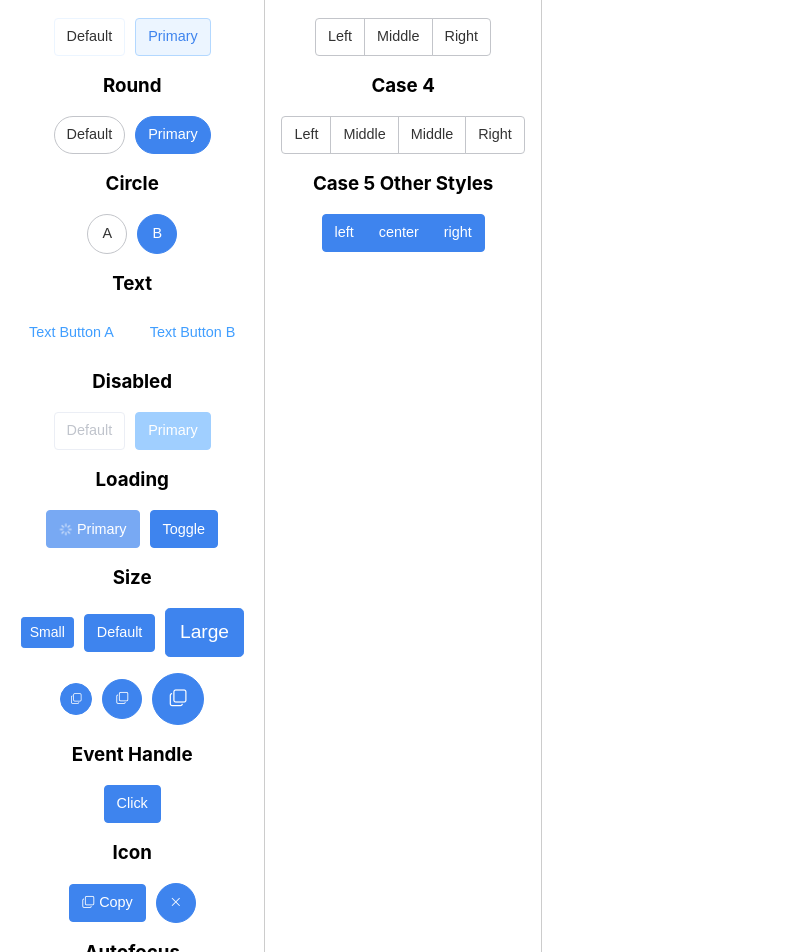
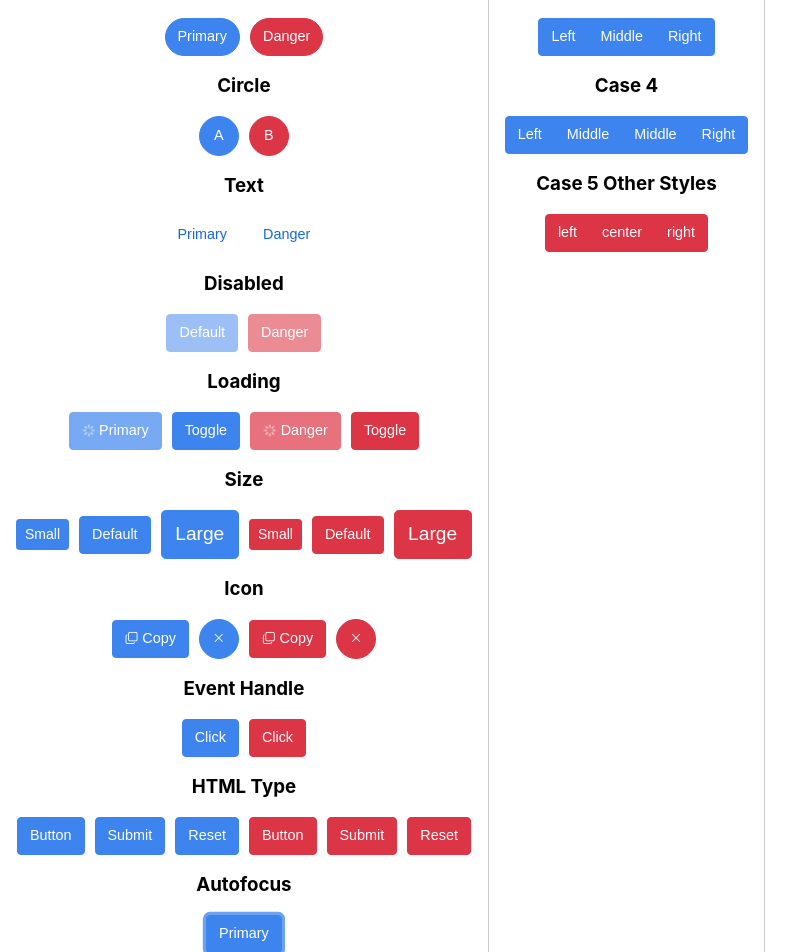
Before and after one commit to midoushitongtong/other-code, a Vue app in the folder learn-vue-component/: page / in a window 1280 px wide. Shown: the part 340-1292 px from the top of the page, without its empty margins (0-812 px from the left). Built offline with nearby package versions, Linux system fonts and the light colour scheme.

Commit message:
chore: save code

```diff
--- a/learn-vue-component/src/App.vue
+++ b/learn-vue-component/src/App.vue
@@ -11,6 +11,7 @@ import ButtonTest from './views/button-test/ButtonTest.vue';
 import ButtonGroupTest from './views/button-group-test/ButtonGroupTest.vue';
 
 @Component({
+  name: 'App',
   components: {
     ButtonTest,
     ButtonGroupTest,
--- a/learn-vue-component/src/components/button/Button.scss
+++ b/learn-vue-component/src/components/button/Button.scss
@@ -10,8 +10,12 @@
   cursor: pointer;
   transition: 0.15s border-color ease, 0.15s background-color ease, 0.15s color ease,
     0.15s box-shadow ease;
-  &:focus {
+  &:hover {
     z-index: 1;
+  }
+  &:focus,
+  &:active {
+    z-index: 2;
   }
 
   // round
@@ -33,13 +37,13 @@
   &.is-text {
     border-color: transparent;
     background-color: transparent;
-    color: $primary-color-dark;
+    color: $primary-background-color-hover;
     &:hover,
     &:active,
     &:focus {
       border-color: transparent;
       background-color: transparent;
-      color: $primary-color-dark;
+      color: $primary-background-color-hover;
       box-shadow: none;
     }
   }
@@ -74,68 +78,18 @@
     margin-left: 0.25rem;
   }
 
-  // type - default
-  $button-type-default-class-name: & + '-' + 'default';
-  @at-root {
-    #{$button-type-default-class-name} {
-      border-color: $default-border-color;
-      background-color: $default-color;
-      color: $default-text-color;
-      &:hover,
-      &:active {
-        border-color: $default-border-color-dark;
-        background-color: $default-color-dark;
-        color: $default-text-color-dark;
-      }
-      &:focus {
-        box-shadow: $default-focus-shadow;
-      }
-
-      // plain
-      &.is-plain {
-        border-color: $default-plan-border-color;
-        background-color: $default-plan-color;
-        color: $default-plan-text-color;
-        &:hover,
-        &:active {
-          border-color: $default-plan-border-color-dark;
-          background-color: $default-plan-color-dark;
-          color: $default-plan-text-color-dark;
-        }
-        &:focus {
-          box-shadow: $default-plan-focus-shadow;
-        }
-      }
-
-      // disabled
-      &.is-disabled {
-        border-color: $default-disabled-border-color;
-        background-color: $default-disabled-color;
-        color: $default-disabled-text-color;
-        &:hover,
-        &:active,
-        &:focus {
-          border-color: $default-disabled-border-color;
-          background-color: $default-disabled-color;
-          color: $default-disabled-text-color;
-          box-shadow: none;
-        }
-      }
-    }
-  }
-
   // type - primary
   $button-type-primary-class-name: & + '-' + 'primary';
   @at-root {
     #{$button-type-primary-class-name} {
       border-color: $primary-border-color;
-      background-color: $primary-color;
+      background-color: $primary-background-color;
       color: $primary-text-color;
       &:hover,
       &:active {
-        border-color: $primary-border-color-dark;
-        background-color: $primary-color-dark;
-        color: $primary-text-color-dark;
+        border-color: $primary-border-color-hover;
+        background-color: $primary-background-color-hover;
+        color: $primary-text-color-hover;
       }
       &:focus {
         box-shadow: $primary-focus-shadow;
@@ -144,13 +98,13 @@
       // plain
       &.is-plain {
         border-color: $primary-plan-border-color;
-        background-color: $primary-plan-color;
+        background-color: $primary-plan-background-color;
         color: $primary-plan-text-color;
         &:hover,
         &:active {
-          border-color: $primary-plan-border-color-dark;
-          background-color: $primary-plan-color-dark;
-          color: $primary-plan-text-color-dark;
+          border-color: $primary-plan-border-color-hover;
+          background-color: $primary-plan-background-color-hover;
+          color: $primary-plan-text-color-hover;
         }
         &:focus {
           box-shadow: $primary-plan-focus-shadow;
@@ -160,14 +114,64 @@
       // disabled
       &.is-disabled {
         border-color: $primary-disabled-border-color;
-        background-color: $primary-disabled-color;
+        background-color: $primary-disabled-background-color;
         color: $primary-disabled-text-color;
         &:hover,
         &:active,
         &:focus {
           border-color: $primary-disabled-border-color;
-          background-color: $primary-disabled-color;
+          background-color: $primary-disabled-background-color;
           color: $primary-disabled-text-color;
+          box-shadow: none;
+        }
+      }
+    }
+  }
+
+  // type - danger
+  $button-type-danger-class-name: & + '-' + 'danger';
+  @at-root {
+    #{$button-type-danger-class-name} {
+      border-color: $danger-border-color;
+      background-color: $danger-background-color;
+      color: $danger-text-color;
+      &:hover,
+      &:active {
+        border-color: $danger-border-color-hover;
+        background-color: $danger-background-color-hover;
+        color: $danger-text-color-hover;
+      }
+      &:focus {
+        box-shadow: $danger-focus-shadow;
+      }
+
+      // plain
+      &.is-plain {
+        border-color: $danger-plan-border-color;
+        background-color: $danger-plan-background-color;
+        color: $danger-plan-text-color;
+        &:hover,
+        &:active {
+          border-color: $danger-plan-border-color-hover;
+          background-color: $danger-plan-background-color-hover;
+          color: $danger-plan-text-color-hover;
+        }
+        &:focus {
+          box-shadow: $danger-plan-focus-shadow;
+        }
+      }
+
+      // disabled
+      &.is-disabled {
+        border-color: $danger-disabled-border-color;
+        background-color: $danger-disabled-background-color;
+        color: $danger-disabled-text-color;
+        &:hover,
+        &:active,
+        &:focus {
+          border-color: $danger-disabled-border-color;
+          background-color: $danger-disabled-background-color;
+          color: $danger-disabled-text-color;
           box-shadow: none;
         }
       }
--- a/learn-vue-component/src/components/button/Button.vue
+++ b/learn-vue-component/src/components/button/Button.vue
@@ -2,8 +2,8 @@
   <button
     :class="[
       'a-button',
-      type && buildButtonTypeClass(),
-      size && buildButtonSizeClass(),
+      type && `a-button-${this.type}`,
+      size && `a-button-${this.size}`,
       plain && 'is-plain',
       round && 'is-round',
       circle && 'is-circle',
@@ -11,9 +11,9 @@
       text && 'is-text',
       loading && 'is-loading',
     ]"
-    :disabled="disabled"
-    :type="buildHtmlType()"
+    :type="this.htmlType"
     :autofocus="autofocus"
+    :disabled="disabled || loading"
     @click="handleClick"
   >
     <i v-if="loading" class="a-icon-loading" />
@@ -27,15 +27,17 @@
 <script lang="ts">
 import { Vue, Component, Prop, Emit } from 'vue-property-decorator';
 
-@Component
+@Component({
+  name: 'Button',
+})
 export default class Button extends Vue {
   // type
   @Prop({
     type: String,
     required: false,
-    default: 'default',
+    default: 'primary',
     validator: (value) => {
-      return ['default', 'primary'].indexOf(value) !== -1;
+      return ['primary', 'danger'].indexOf(value) !== -1;
     },
   })
   private readonly type!: string;
@@ -120,6 +122,8 @@ export default class Button extends Vue {
 
   // autofocus
   @Prop({
+    type: Boolean,
+    required: false,
     default: false,
   })
   private readonly autofocus!: boolean;
@@ -130,29 +134,9 @@ export default class Button extends Vue {
     return e;
   }
 
-  // generate button type class
-  private buildButtonTypeClass = (): string => {
-    return `a-button-${this.type}`;
-  };
-
-  // generate button size class
-  private buildButtonSizeClass = (): string => {
-    return `a-button-${this.size}`;
-  };
-
-  // generate html type
-  private buildHtmlType = (): string => {
-    return this.htmlType;
-  };
-
   // handle button click event
   private handleClick = (e: MouseEvent): void => {
-    if (this.disabled) {
-      return;
-    }
-
     if (this.$listeners.click) {
-      // this.$listeners.click();
       this.click(e);
     }
   };
--- a/learn-vue-component/src/views/button-group-test/ButtonGroupTest.vue
+++ b/learn-vue-component/src/views/button-group-test/ButtonGroupTest.vue
@@ -52,9 +52,9 @@
     </section>
     <section class="section">
       <ButtonGroup>
-        <Button type="primary">left</Button>
-        <Button type="primary">center</Button>
-        <Button type="primary">right</Button>
+        <Button type="danger">left</Button>
+        <Button type="danger">center</Button>
+        <Button type="danger">right</Button>
       </ButtonGroup>
     </section>
   </div>
@@ -66,6 +66,7 @@ import Button from '../../components/button/Button.vue';
 import ButtonGroup from '../../components/button-group/ButtonGroup.vue';
 
 @Component({
+  name: 'ButtonGroupTest',
   components: {
     Button,
     ButtonGroup,
--- a/learn-vue-component/src/views/button-test/ButtonTest.vue
+++ b/learn-vue-component/src/views/button-test/ButtonTest.vue
@@ -9,34 +9,24 @@
       <h3>Type</h3>
     </section>
     <section class="section">
-      <Button>Default</Button>
-      <Button type="primary">Primary</Button>
-    </section>
-
-    <section class="section">
-      <h3>HTML Type</h3>
-    </section>
-    <section class="section">
-      <Button type="primary">button</Button>
-      <Button type="primary" htmlType="submit">submit</Button>
-
-      <Button type="primary" htmlType="reset">reset</Button>
+      <Button>Primary</Button>
+      <Button type="danger">Danger</Button>
     </section>
 
     <section class="section">
       <h3>Plain</h3>
     </section>
     <section class="section">
-      <Button plain>Default</Button>
-      <Button type="primary" plain>Primary</Button>
+      <Button plain>Primary</Button>
+      <Button type="danger" plain>Danger</Button>
     </section>
 
     <section class="section">
       <h3>Round</h3>
     </section>
     <section class="section">
-      <Button round>Default</Button>
-      <Button type="primary" round>Primary</Button>
+      <Button round>Primary</Button>
+      <Button type="danger" round>Danger</Button>
     </section>
 
     <section class="section">
@@ -44,15 +34,15 @@
     </section>
     <section class="section">
       <Button circle>A</Button>
-      <Button type="primary" circle>B</Button>
+      <Button type="danger" circle>B</Button>
     </section>
 
     <section class="section">
       <h3>Text</h3>
     </section>
     <section class="section">
-      <Button text>Text Button A</Button>
-      <Button text>Text Button B</Button>
+      <Button text>Primary</Button>
+      <Button type="primary" text>Danger</Button>
     </section>
 
     <section class="section">
@@ -60,57 +50,66 @@
     </section>
     <section class="section">
       <Button disabled>Default</Button>
-      <Button type="primary" disabled>Primary</Button>
+      <Button type="danger" disabled>Danger</Button>
     </section>
 
     <section class="section">
       <h3>Loading</h3>
     </section>
     <section class="section">
-      <Button type="primary" :loading="loading">Primary</Button>
-      <Button type="primary" @click="handleToggleLoading">Toggle</Button>
+      <Button :loading="loading">Primary</Button>
+      <Button @click="handleToggleLoading">Toggle</Button>
+      <Button type="danger" :loading="loading">Danger</Button>
+      <Button type="danger" @click="handleToggleLoading">Toggle</Button>
     </section>
 
     <section class="section">
       <h3>Size</h3>
     </section>
     <section class="section">
-      <Button type="primary" size="small">Small</Button>
-      <Button type="primary">Default</Button>
-      <Button type="primary" size="large">Large</Button>
+      <Button size="small">Small</Button>
+      <Button>Default</Button>
+      <Button size="large">Large</Button>
+      <Button type="danger" size="small">Small</Button>
+      <Button type="danger">Default</Button>
+      <Button type="danger" size="large">Large</Button>
+    </section>
+
+    <section class="section">
+      <h3>Icon</h3>
     </section>
     <section class="section">
-      <Button type="primary" size="small" circle>
-        <i class="a-icon-copy-document" />
-      </Button>
-      <Button type="primary" circle>
-        <i class="a-icon-copy-document" />
-      </Button>
-      <Button type="primary" size="large" circle>
-        <i class="a-icon-copy-document" />
-      </Button>
+      <Button icon="copy-document">Copy</Button>
+      <Button circle icon="close"></Button>
+      <Button type="danger" icon="copy-document">Copy</Button>
+      <Button type="danger" circle icon="close"></Button>
     </section>
 
     <section class="section">
       <h3>Event Handle</h3>
     </section>
     <section class="section">
-      <Button type="primary" @click="handleClick">Click</Button>
+      <Button @click="handleClick">Click</Button>
+      <Button type="danger" @click="handleClick">Click</Button>
     </section>
 
     <section class="section">
-      <h3>Icon</h3>
+      <h3>HTML Type</h3>
     </section>
     <section class="section">
-      <Button type="primary" icon="copy-document">Copy</Button>
-      <Button type="primary" circle icon="close"></Button>
+      <Button>Button</Button>
+      <Button htmlType="submit">Submit</Button>
+      <Button htmlType="reset">Reset</Button>
+      <Button type="danger">Button</Button>
+      <Button type="danger" htmlType="submit">Submit</Button>
+      <Button type="danger" htmlType="reset">Reset</Button>
     </section>
 
     <section class="section">
       <h3>Autofocus</h3>
     </section>
     <section class="section">
-      <Button type="primary" autofocus>button</Button>
+      <Button autofocus>Primary</Button>
     </section>
   </div>
 </template>
@@ -120,6 +119,7 @@ import { Vue, Component } from 'vue-property-decorator';
 import Button from '../../components/button/Button.vue';
 
 @Component({
+  name: 'ButtonTest',
   components: {
     Button,
   },
```
Also changed, not shown: learn-vue-component/src/assets/theme/color.scss (+50 -33 lines), learn-vue-component/src/components/button-group/ButtonGroup.vue (+9 -0 lines).
